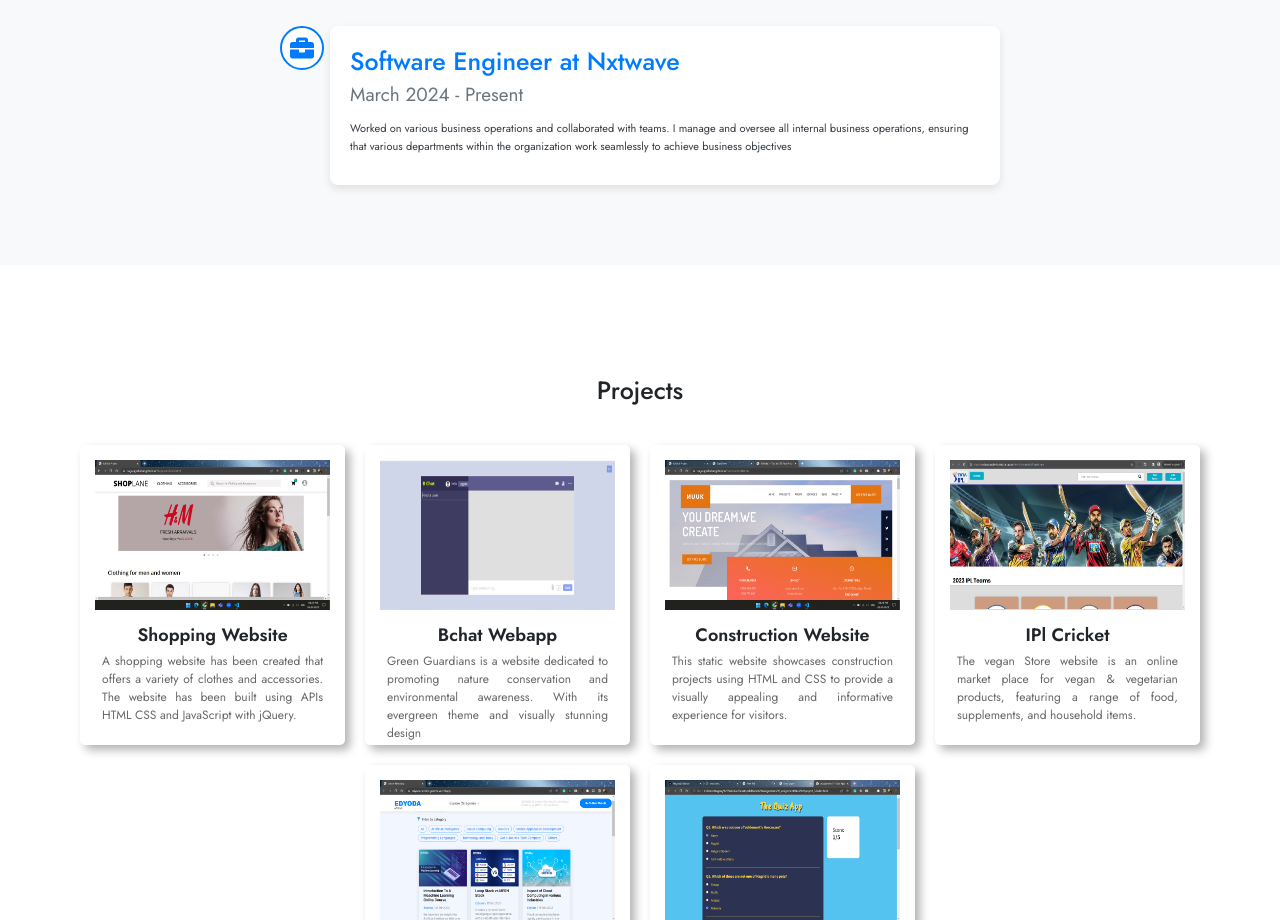
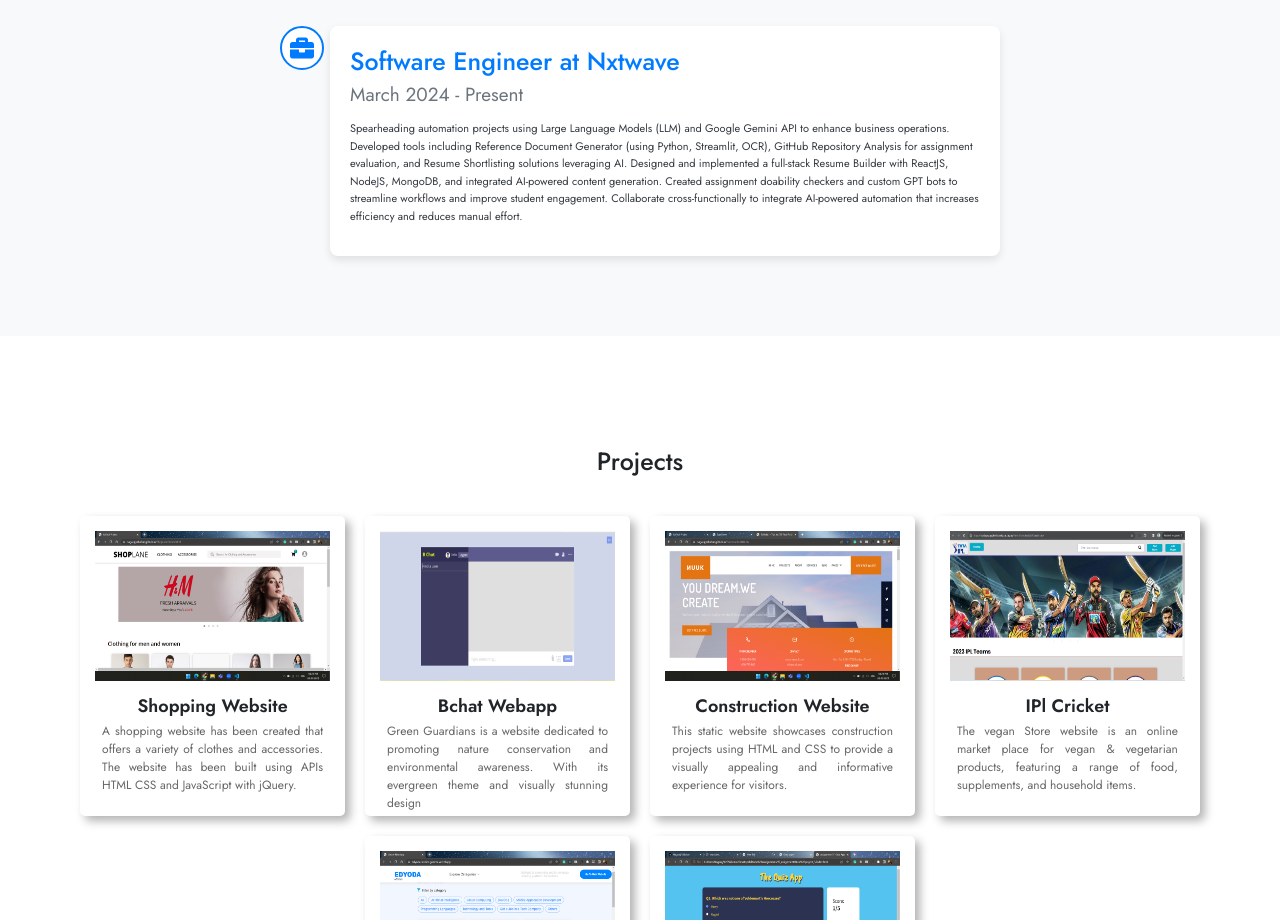
Before and after one commit to kellatirupathi/tirupathi-portfolio, a Next.js app: page / in a window 1280 px wide. Shown: the part 3200-4120 px from the top of the page. Built offline with nearby package versions, Linux system fonts and the light colour scheme.

Commit message:
Update WorkExperience.js

```diff
--- a/src/app/components/WorkExperience/WorkExperience.js
+++ b/src/app/components/WorkExperience/WorkExperience.js
@@ -1,5 +1,5 @@
 import styles from './WorkExperience.module.css';
-import { FaBriefcase } from 'react-icons/fa'; // Import an icon for job titles
+import { FaBriefcase } from 'react-icons/fa';
 
 const WorkExperience = () => {
   return (
@@ -9,13 +9,18 @@ const WorkExperience = () => {
         <div className={styles.timeline}>
           <div className={styles.timelineItem}>
             <div className={styles.timelineIcon}>
-              <FaBriefcase size={24} color="#007bff" /> {/* Job Icon */}
+              <FaBriefcase size={24} color="#007bff" />
             </div>
             <div className={styles.timelineContent}>
               <h3 className={styles.title}>Software Engineer at Nxtwave</h3>
               <p className={styles.timePeriod}>March 2024 - Present</p>
-              <p className={styles.description}>Worked on various business operations and collaborated with teams.
-                I manage and oversee all internal business operations, ensuring that various departments within the organization work seamlessly to achieve business objectives</p>
+              <p className={styles.description}>
+                Spearheading automation projects using Large Language Models (LLM) and Google Gemini API to enhance business operations.
+                Developed tools including Reference Document Generator (using Python, Streamlit, OCR), GitHub Repository Analysis for assignment evaluation, and Resume Shortlisting solutions leveraging AI.
+                Designed and implemented a full-stack Resume Builder with ReactJS, NodeJS, MongoDB, and integrated AI-powered content generation.
+                Created assignment doability checkers and custom GPT bots to streamline workflows and improve student engagement.
+                Collaborate cross-functionally to integrate AI-powered automation that increases efficiency and reduces manual effort.
+              </p>
             </div>
           </div>
         </div>
```
